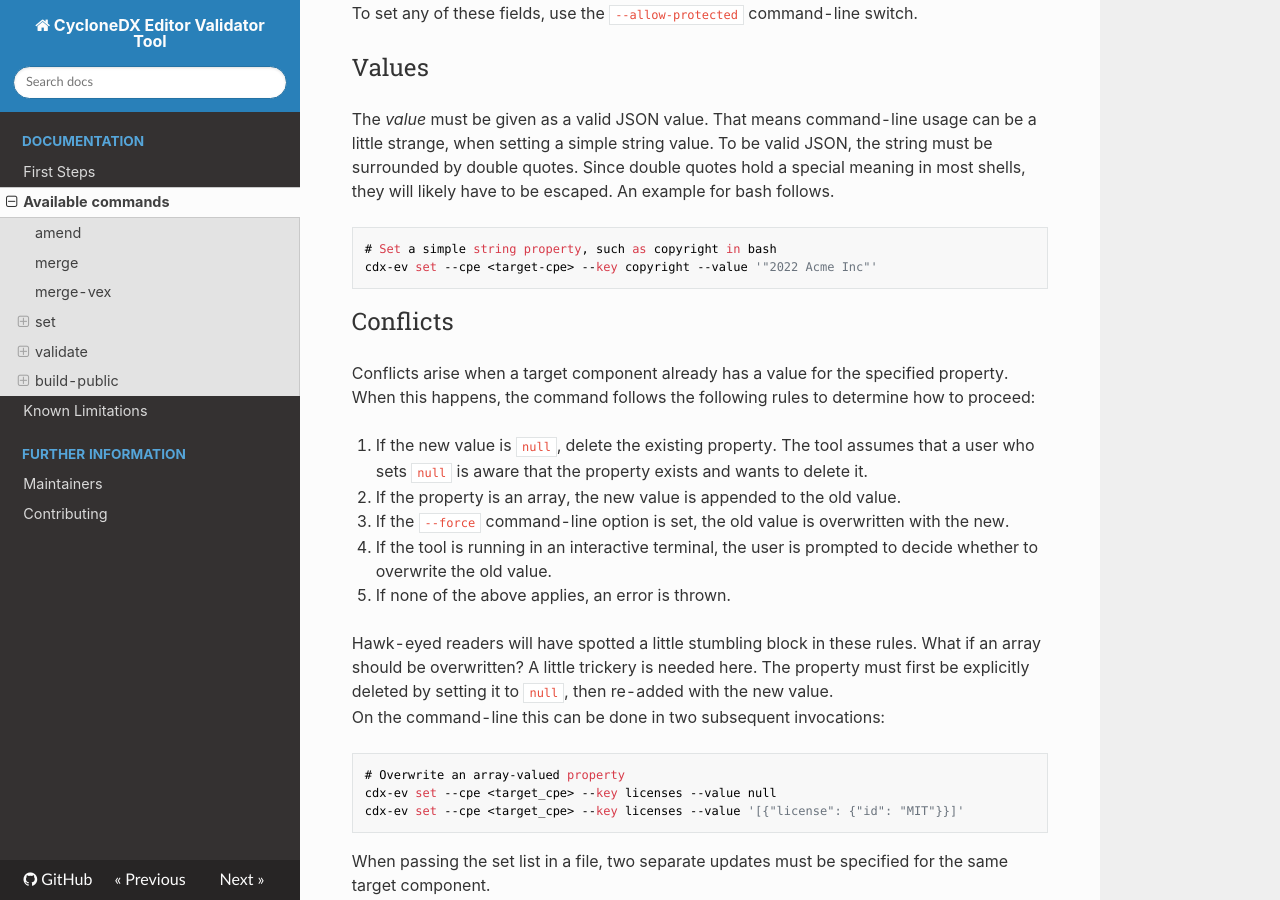
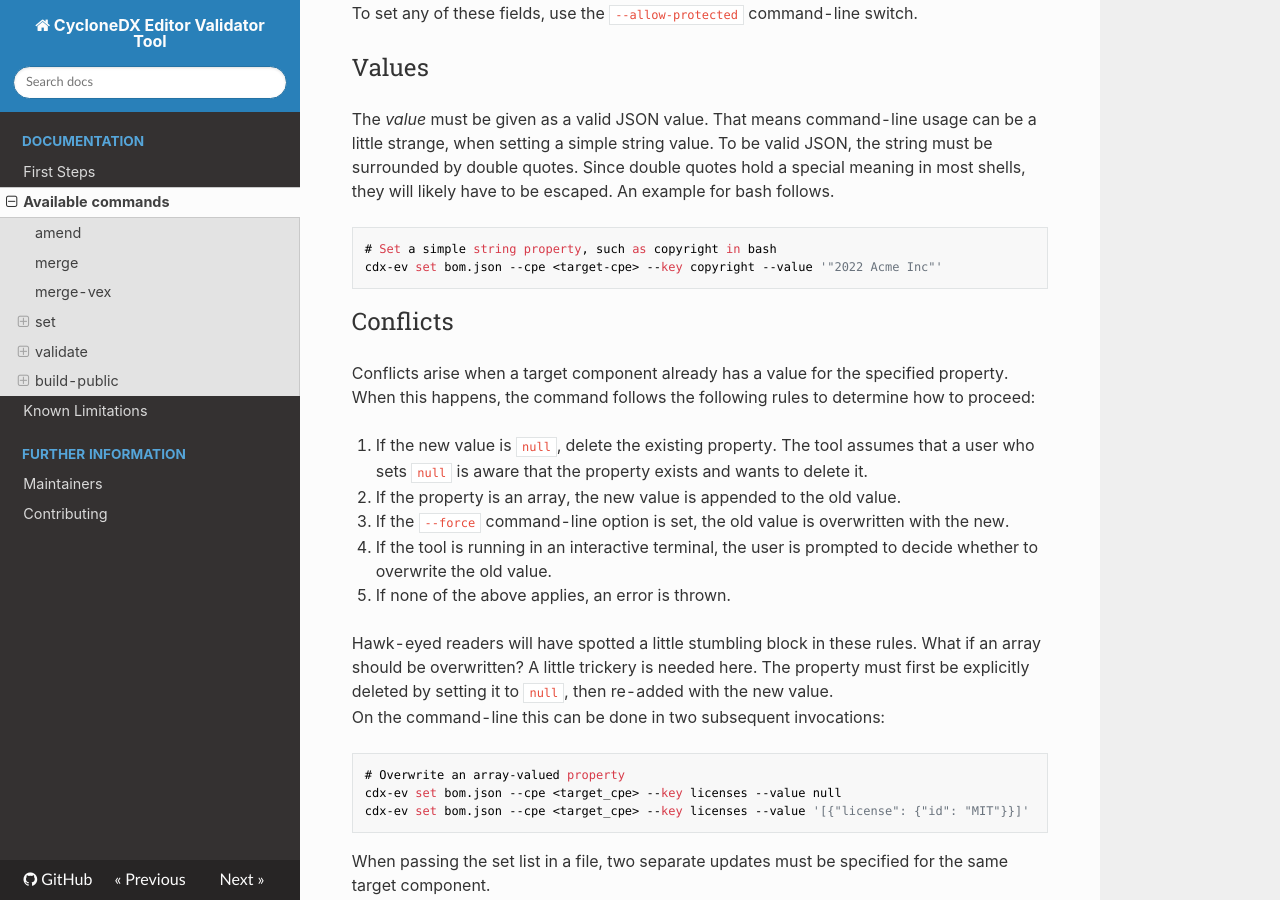
Before and after one commit to Festo-se/cyclonedx-editor-validator, an MkDocs documentation site: the page built from docs/available_commands.md, in a window 1280 px wide and 900 px high, scrolled down 2745 px. Built offline with MkDocs 1.6.1, drawn with Linux system fonts in a browser that asks for light colours; nearby versions of some CDN libraries; some web fonts are replaced.

Commit message:
Update available_commands.md

```diff
--- a/docs/available_commands.md
+++ b/docs/available_commands.md
@@ -89,7 +89,7 @@ To set any of these fields, use the `--allow-protected` command-line switch.
 The *value* must be given as a valid JSON value. That means command-line usage can be a little strange, when setting a simple string value. To be valid JSON, the string must be surrounded by double quotes. Since double quotes hold a special meaning in most shells, they will likely have to be escaped. An example for bash follows.
 
     # Set a simple string property, such as copyright in bash
-    cdx-ev set --cpe <target-cpe> --key copyright --value '"2022 Acme Inc"'
+    cdx-ev set bom.json --cpe <target-cpe> --key copyright --value '"2022 Acme Inc"'
 
 ### Conflicts
 
@@ -105,8 +105,8 @@ Hawk-eyed readers will have spotted a little stumbling block in these rules. Wha
 On the command-line this can be done in two subsequent invocations:
 
     # Overwrite an array-valued property
-    cdx-ev set --cpe <target_cpe> --key licenses --value null
-    cdx-ev set --cpe <target_cpe> --key licenses --value '[{"license": {"id": "MIT"}}]'
+    cdx-ev set bom.json --cpe <target_cpe> --key licenses --value null
+    cdx-ev set bom.json --cpe <target_cpe> --key licenses --value '[{"license": {"id": "MIT"}}]'
 
 When passing the set list in a file, two separate updates must be specified for the same target component.
 
```
